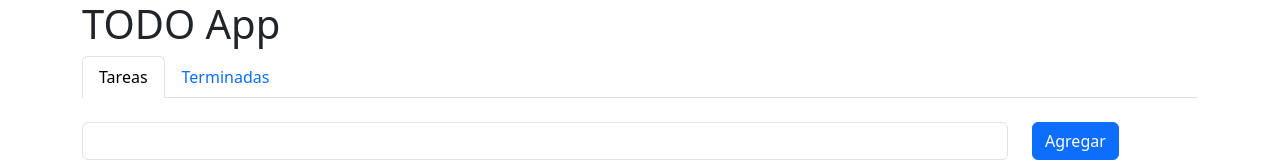
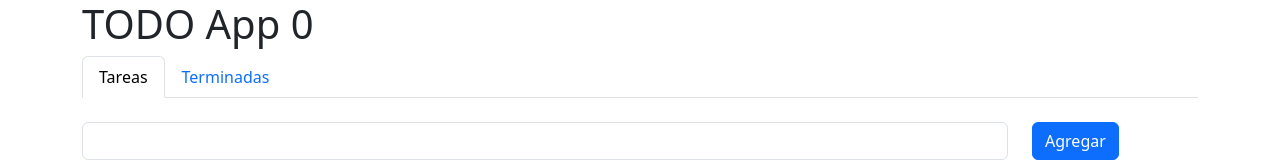
Before and after one commit to jdpadillavigo/PrograWeb-TODOApp, a React (Vite) app: page / in a window 1280 px wide. Shown: the top 162 px of the page. Built offline with nearby package versions, Linux system fonts and the light colour scheme.

Commit message:
Trabajando con formulario gestionados

```diff
--- a/src/components/Formulario.tsx
+++ b/src/components/Formulario.tsx
@@ -1,9 +1,22 @@
+import { useState } from 'react';
+
 const Formulario = () => {
+    const [ textoTODO, setTextoTODO ] = useState("");
+
+    const textoOnChange = (event : React.ChangeEvent<HTMLInputElement>) => {
+        setTextoTODO(event.currentTarget.value)
+    }
+
     return <div>
         {/* Formulario TODOs */}
         <div className="row mt-4">
             <div className="col-md-10">
-                <input className="form-control" type="text" />
+                <input
+                    className="form-control"
+                    type="text"
+                    value={textoTODO}
+                    onChange={textoOnChange}
+                />
             </div>
             <div className="col-md-2">
                 <button className="btn btn-primary" type="button">
--- a/src/components/Titulo.tsx
+++ b/src/components/Titulo.tsx
@@ -1,9 +1,14 @@
+import { useState } from 'react';
+
 interface TituloProps {
     texto : string
 }
 
 const Titulo = (props : TituloProps) => {
-    return <h1>{props.texto}</h1>
+    const [ contadorClicks, setContadorClicks ] = useState(0);
+    return <h1 onClick={() => {setContadorClicks(contadorClicks + 1);}}>
+        {props.texto} {contadorClicks}
+    </h1>
 }
 
 export default Titulo
```
